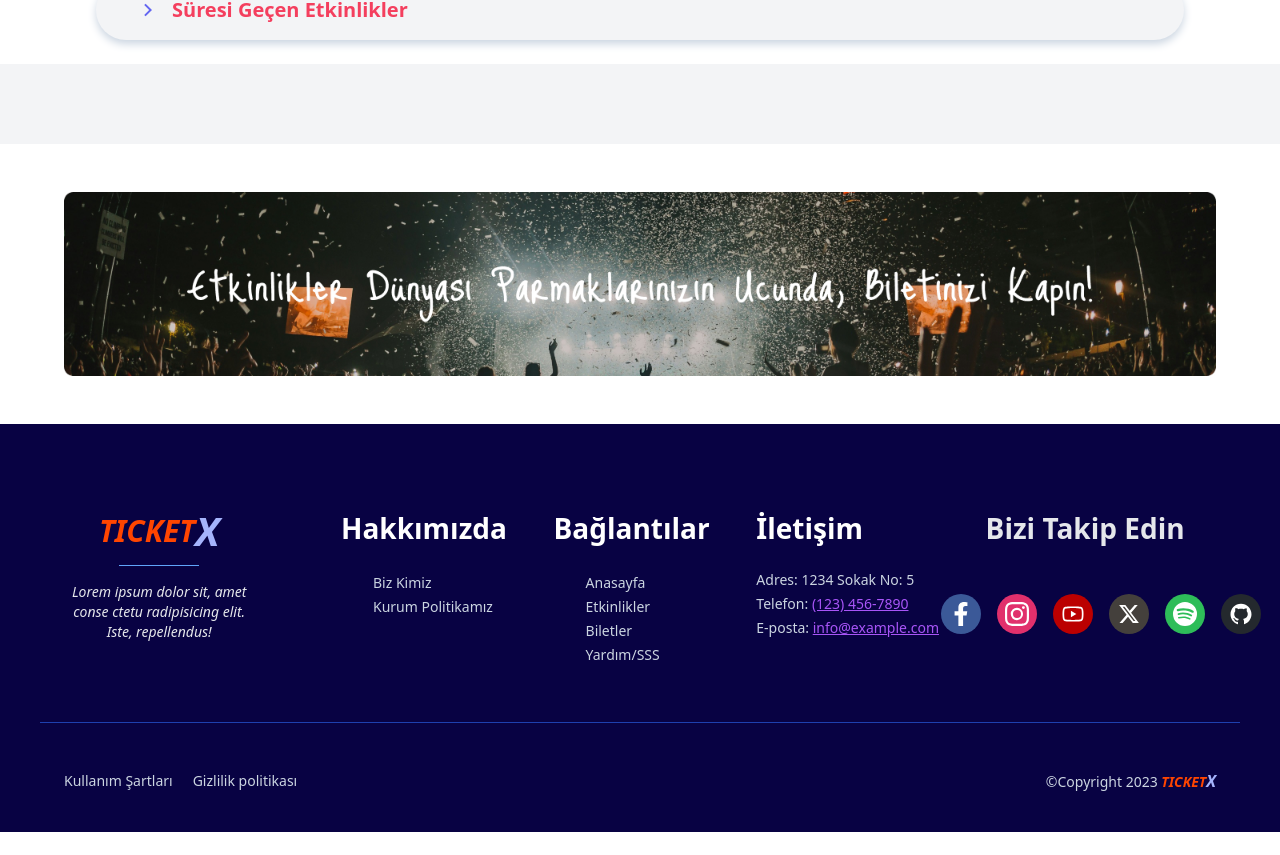
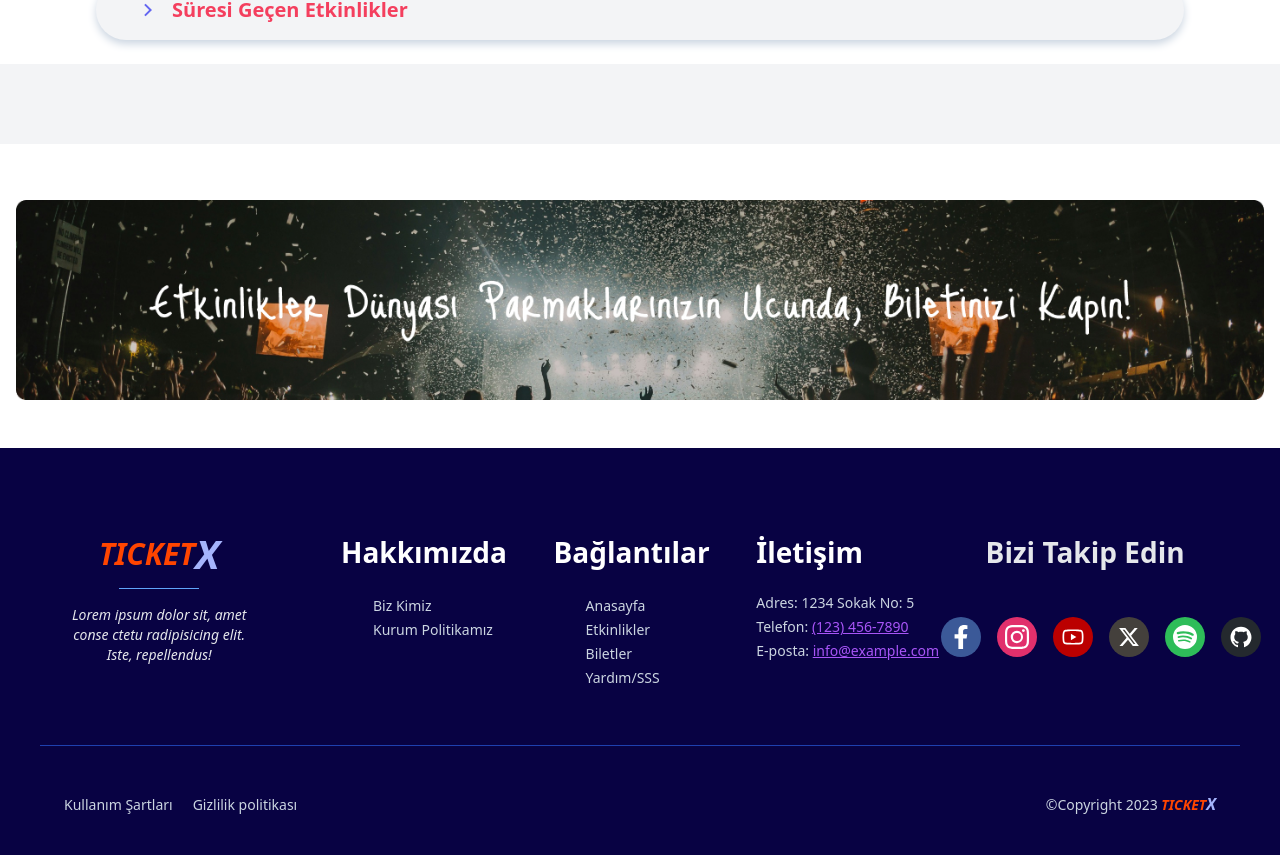
Before and after one commit to alibasdemir/react-django, a React (Create React App) app in the folder frontend/: page / in a window 1280 px wide. Shown: the part 943-1798 px from the top of the page. Before the commit the page ends 1775 px from the top, so only its background shows below. Built offline with nearby package versions, Linux system fonts and the light colour scheme; no server answers.

Commit message:
added style edit

```diff
--- a/frontend/src/routes/Home.jsx
+++ b/frontend/src/routes/Home.jsx
@@ -43,7 +43,7 @@ const Home = () => {
       <img
         src={photo1}
         alt="Event 1"
-        className="w-screen pt-12 pl-[64px] pr-[64px] pb-12"
+        className="w-full md:w-2/3 lg:w-1/2 xl:w-screen mx-auto pt-14 lg:px-16 px-3 pb-12"
       />
       <Footer />
     </div>
```
